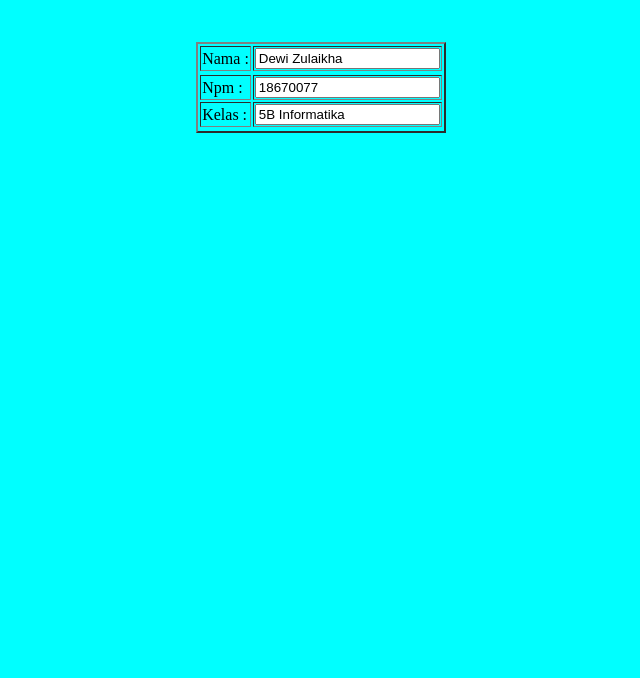
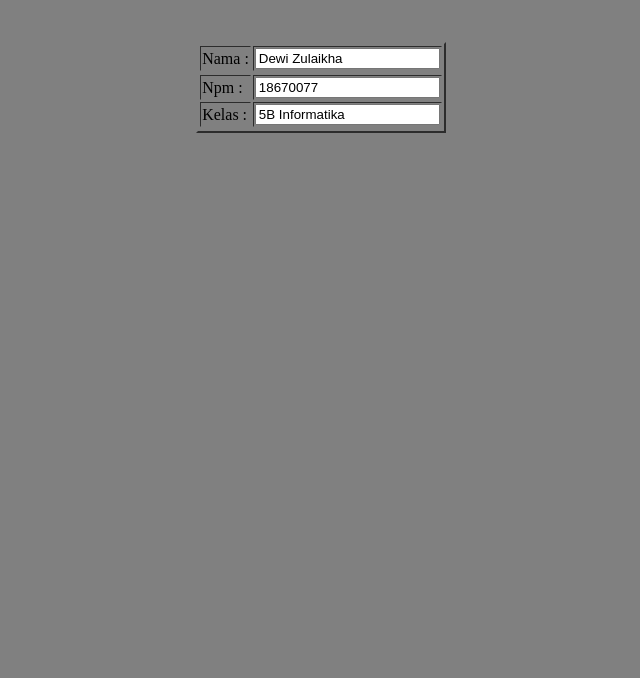
Before and after one commit to DewiZ123/DewiZ123.github.io, a plain HTML site: page index.html in a window 1280 px wide. Shown: the part 122-800 px from the top of the page, without its empty margins (319-959 px from the left). Drawn offline with Linux system fonts and the light colour scheme.

Commit message:
Add files via upload

```diff
--- a/index.html
+++ b/index.html
@@ -3,7 +3,7 @@
 <head>
 	<title>CECILIA DEBBY ARIYANI</title>
 </head>
-<body style="background: cyan;">
+<body style="background: #808080">
 
 	<h1 style="text-align: center; margin-top: 70px">Tugas Pemrograman Client Server</h1>
 	<br><br>
```
